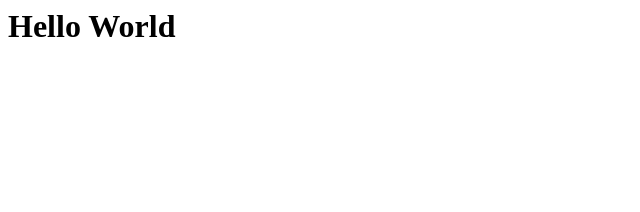
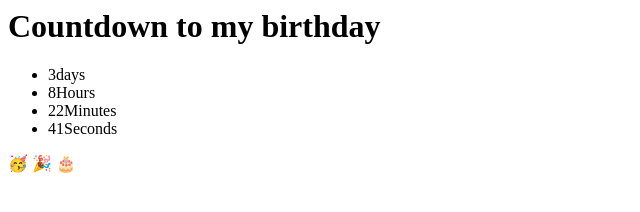
Before and after one commit to happiestbirthday/happiestbirthday.github.io, a plain HTML site: page index.html in a window 1280 px wide. Shown: the whole page, without its empty margins (0-640 px from the left). Drawn offline with Linux system fonts and the light colour scheme.

Commit message:
Update index.html

```diff
--- a/index.html
+++ b/index.html
@@ -1,3 +1,63 @@
 <html>
-  <h1>Hello World</h1>
+<div class="container">
+  <h1 id="headline">Countdown to my birthday</h1>
+  <div id="countdown">
+    <ul>
+      <li><span id="days"></span>days</li>
+      <li><span id="hours"></span>Hours</li>
+      <li><span id="minutes"></span>Minutes</li>
+      <li><span id="seconds"></span>Seconds</li>
+    </ul>
+  </div>
+  <div id="content" class="emoji">
+    <span>🥳</span>
+    <span>🎉</span>
+    <span>🎂</span>
+  </div>
+</div>
 </html>
+<script>
+  (function () {
+  const second = 1000,
+        minute = second * 60,
+        hour = minute * 60,
+        day = hour * 24;
+
+  //I'm adding this section so I don't have to keep updating this pen every year :-)
+  //remove this if you don't need it
+  let today = new Date(),
+      dd = String(today.getDate()).padStart(2, "0"),
+      mm = String(today.getMonth() + 1).padStart(2, "0"),
+      yyyy = today.getFullYear(),
+      nextYear = yyyy + 1,
+      dayMonth = "12/30/",
+      birthday = dayMonth + yyyy;
+
+  today = mm + "/" + dd + "/" + yyyy;
+  if (today > birthday) {
+    birthday = dayMonth + nextYear;
+  }
+  //end
+
+  const countDown = new Date(birthday).getTime(),
+      x = setInterval(function() {
+
+        const now = new Date().getTime(),
+              distance = countDown - now;
+
+        document.getElementById("days").innerText = Math.floor(distance / (day)),
+          document.getElementById("hours").innerText = Math.floor((distance % (day)) / (hour)),
+          document.getElementById("minutes").innerText = Math.floor((distance % (hour)) / (minute)),
+          document.getElementById("seconds").innerText = Math.floor((distance % (minute)) / second);
+
+        //do something later when date is reached
+        if (distance < 0) {
+          document.getElementById("headline").innerText = "It's my birthday!";
+          document.getElementById("countdown").style.display = "none";
+          document.getElementById("content").style.display = "block";
+          clearInterval(x);
+        }
+        //seconds
+      }, 0)
+  }());
+</script>
```
